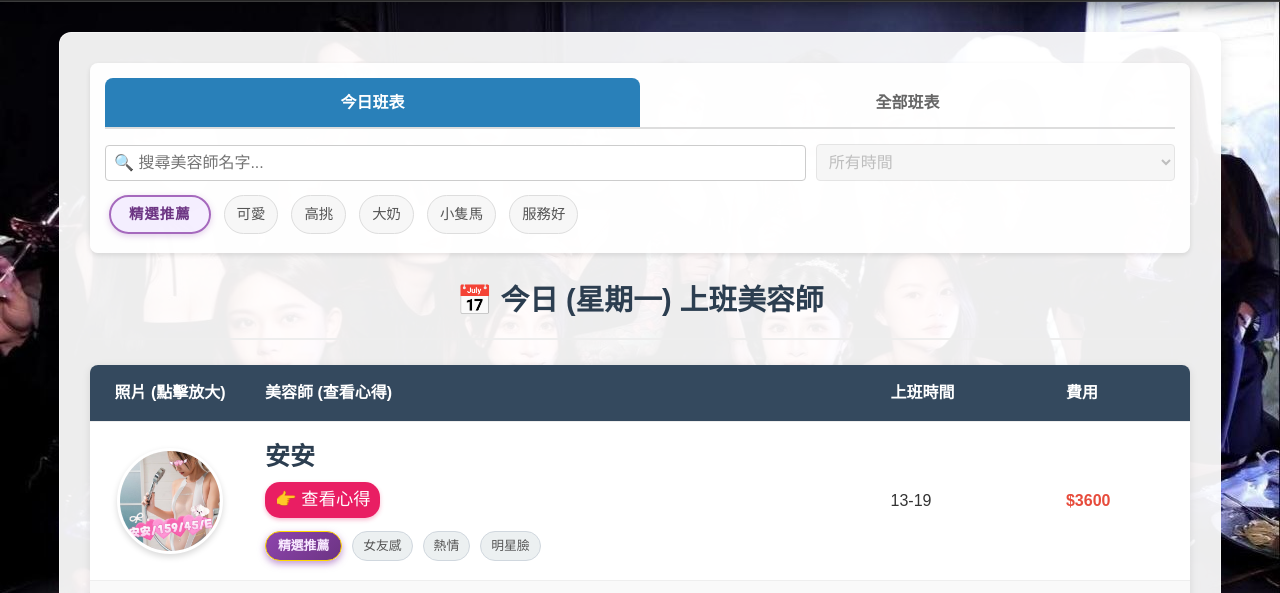
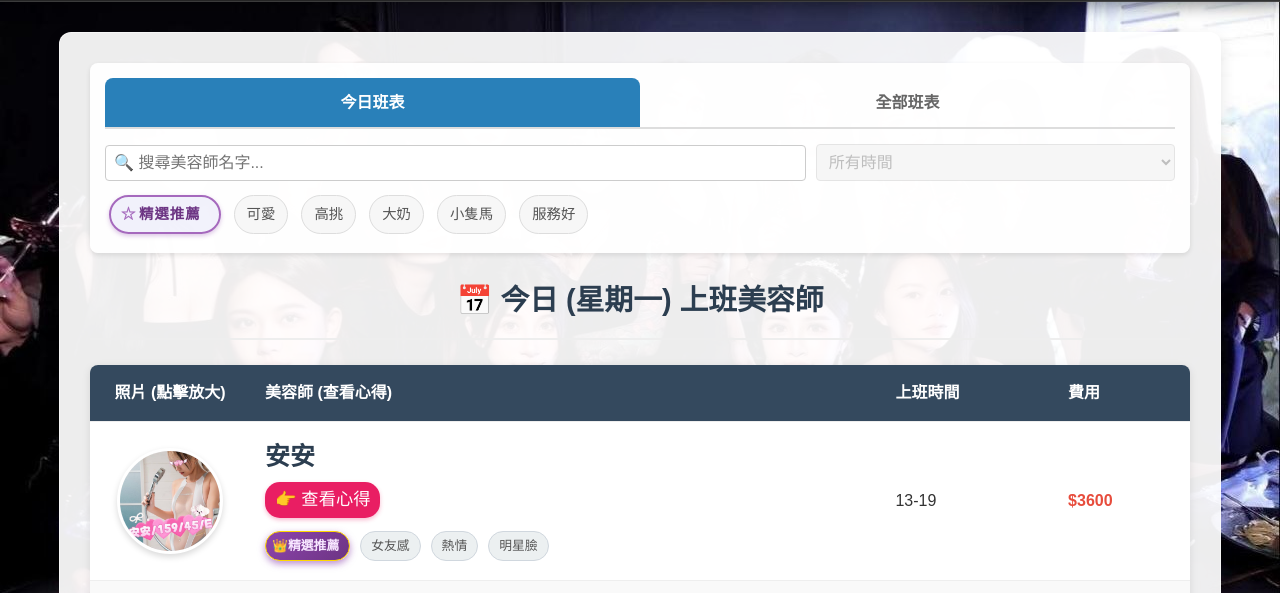
Before and after one commit to jokey998/jokey998.github.io, a website built with Vite: page schedule.html in a window 1280 px wide. Shown: the part 139-732 px from the top of the page. Built offline with nearby package versions, Linux system fonts and the light colour scheme.

Commit message:
Update style.css

```diff
--- a/style.css
+++ b/style.css
@@ -743,39 +743,7 @@ footer {
 /* --- 🔥 精選推薦 特別樣式 --- */
 
 /* 共用動畫：微微呼吸式的光暈 */
-@keyframes featuredGlow {
-    0% {
-        box-shadow: 0 0 0px rgba(255, 120, 60, 0.0);
-        transform: translateY(0);
-    }
-    50% {
-        box-shadow: 0 0 12px rgba(255, 120, 60, 0.7);
-        transform: translateY(-1px);
-    }
-    100% {
-        box-shadow: 0 0 0px rgba(255, 120, 60, 0.0);
-        transform: translateY(0);
-    }
-}
 
-/* 篩選區的 精選推薦 */
-/* --- 🔥 精選推薦 特別樣式（未選 / 已選差異更大） --- */
-
-/* 共用動畫：微微呼吸式的光暈（只給已選用） */
-@keyframes featuredGlow {
-    0% {
-        box-shadow: 0 0 0px rgba(255, 120, 60, 0.0);
-        transform: translateY(0) scale(1.0);
-    }
-    50% {
-        box-shadow: 0 0 14px rgba(255, 120, 60, 0.9);
-        transform: translateY(-1px) scale(1.06);
-    }
-    100% {
-        box-shadow: 0 0 0px rgba(255, 120, 60, 0.0);
-        transform: translateY(0) scale(1.0);
-    }
-}
 
 /* --- 🔥 精選推薦：紫金尊榮 Royal Purple + Gold 主題 --- */
 
@@ -785,66 +753,91 @@ footer {
 /* 呼吸光暈：紫金光 */
 @keyframes royalGlow {
     0% {
-        box-shadow: 0 0 0px rgba(155, 89, 182, 0.0);
+        box-shadow: 0 0 0px rgba(195, 155, 211, 0.0);
         transform: translateY(0) scale(1.0);
     }
     50% {
-        box-shadow: 0 0 14px rgba(142, 68, 173, 0.85);
+        box-shadow: 0 0 14px rgba(142, 68, 173, 0.95);
         transform: translateY(-2px) scale(1.08);
     }
     100% {
-        box-shadow: 0 0 0px rgba(155, 89, 182, 0.0);
+        box-shadow: 0 0 0px rgba(195, 155, 211, 0.0);
         transform: translateY(0) scale(1.0);
     }
 }
 
-/* 🔸 未選取：淡紫金高級感（已與一般 tag 明顯不同） */
+/* 🔸 未選取：紫金低調奢華 */
 .tag-filter-featured {
-    border: 2px solid #a569bd;                /* 紫金外框（比一般 tag 更粗） */
-    background: rgba(240, 230, 255, 0.65);    /* 奢華淡紫底 */
-    color: #6c3483;                           /* 深紫字 */
+    border: 2px solid #a569bd;                   /* 金紫邊框 */
+    background: rgba(230, 230, 250, 0.5);        /* 淡紫乳白背景 */
+    color: #6c3483;                               /* 深紫字 */
     font-weight: 700;
     letter-spacing: 1px;
     position: relative;
-    padding: 6px 18px;
+    padding-left: 28px;
+    padding-right: 18px;
     border-radius: 30px;
-    transition: all 0.22s ease;
-    box-shadow: 0 2px 6px rgba(142, 68, 173, 0.25);  /* 高級淡紫陰影 */
+    transition: all 0.22s cubic-bezier(0.25, 0.8, 0.25, 1);
+    box-shadow: 0 2px 4px rgba(142, 68, 173, 0.3);
 }
 
-/* 未選取 hover：更亮一階 */
-.tag-filter-featured:hover {
-    background: rgba(230, 210, 255, 0.9);
-    box-shadow: 0 4px 10px rgba(142, 68, 173, 0.45);
-    transform: translateY(-1px) scale(1.05);
+/* ☆ 未選取 icon */
+.tag-filter-featured::before {
+    content: "☆";
+    position: absolute;
+    left: 10px;
+    font-size: 1em;
+    color: #a569bd; /* 紫金 */
 }
 
-/* ▶ 已選取：深紫漸層 + 金色邊框 + 放大 + 光暈 */
+/* hover：加一點金色光 */
+.tag-filter-featured:hover {
+    background: rgba(210, 180, 222, 0.7);
+    box-shadow: 0 4px 8px rgba(142, 68, 173, 0.45);
+    transform: translateY(-2px) scale(1.05);
+}
+
+/* 👑 已選取：皇家紫 + 金色光暈 + 高級 VIP 質感 */
 .tag-filter-featured.active {
     background: linear-gradient(135deg, #8e44ad, #6c3483);
-    color: #f8e9ff;
-    border: 2px solid gold;                   /* 金色外框 */
+    color: #f7e6ff;                     /* 柔亮淡紫金字 */
+    border: 2px solid gold;             /* 金色外框 */
     transform: translateY(-2px) scale(1.12);
-    box-shadow: 0 4px 14px rgba(142, 68, 173, 0.95),
+    box-shadow: 0 4px 14px rgba(155, 89, 182, 0.95),
                 0 0 10px gold;
     animation: royalGlow 1.6s infinite ease-in-out;
 }
 
-/* --- 美容師底下的精選推薦 tag（無皇冠） --- */
+/* 👑 已選取 icon：皇冠 */
+.tag-filter-featured.active::before {
+    content: "👑";
+    left: 8px;
+    font-size: 1.05em;
+}
+
+/* --- 精選推薦：美容師標籤 (底下的 tag) --- */
 .tag-badge-featured {
     background: linear-gradient(135deg, #8e44ad, #6c3483);
-    color: #f8e9ff;
+    color: #f7e6ff;
     border: 1px solid gold;
     font-weight: 700;
+    position: relative;
+    padding-left: 22px;
     border-radius: 999px;
-    padding: 4px 12px;
-    box-shadow: 0 3px 7px rgba(142, 68, 173, 0.55);
+    box-shadow: 0 3px 7px rgba(142, 68, 173, 0.6);
+}
+
+.tag-badge-featured::before {
+    content: "👑";
+    position: absolute;
+    left: 6px;
+    font-size: 1em;
 }
 
 /* 手機淡化光暈 */
 @media (max-width: 768px) {
     .tag-filter-featured.active {
-        animation-duration: 2.3s;
+        animation-duration: 2.4s;
         box-shadow: 0 4px 10px rgba(142, 68, 173, 0.7);
     }
 }
```
